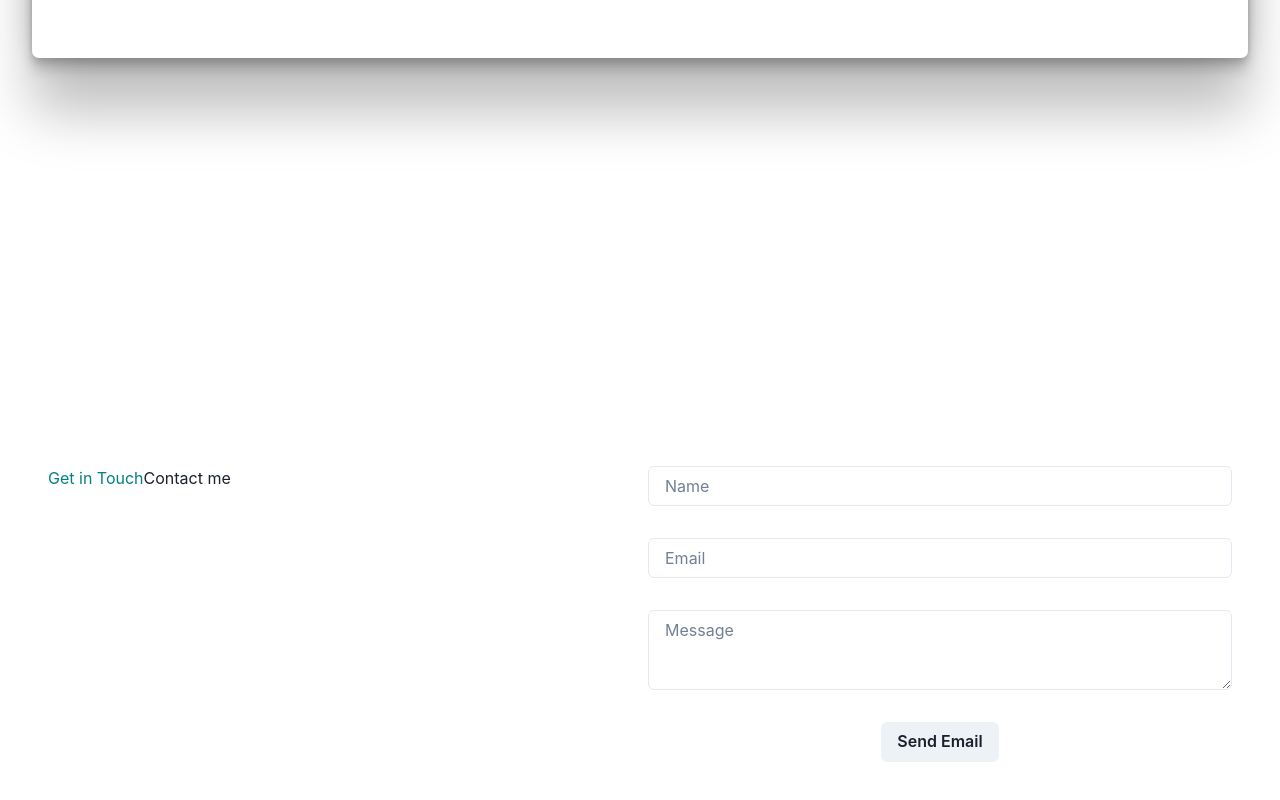
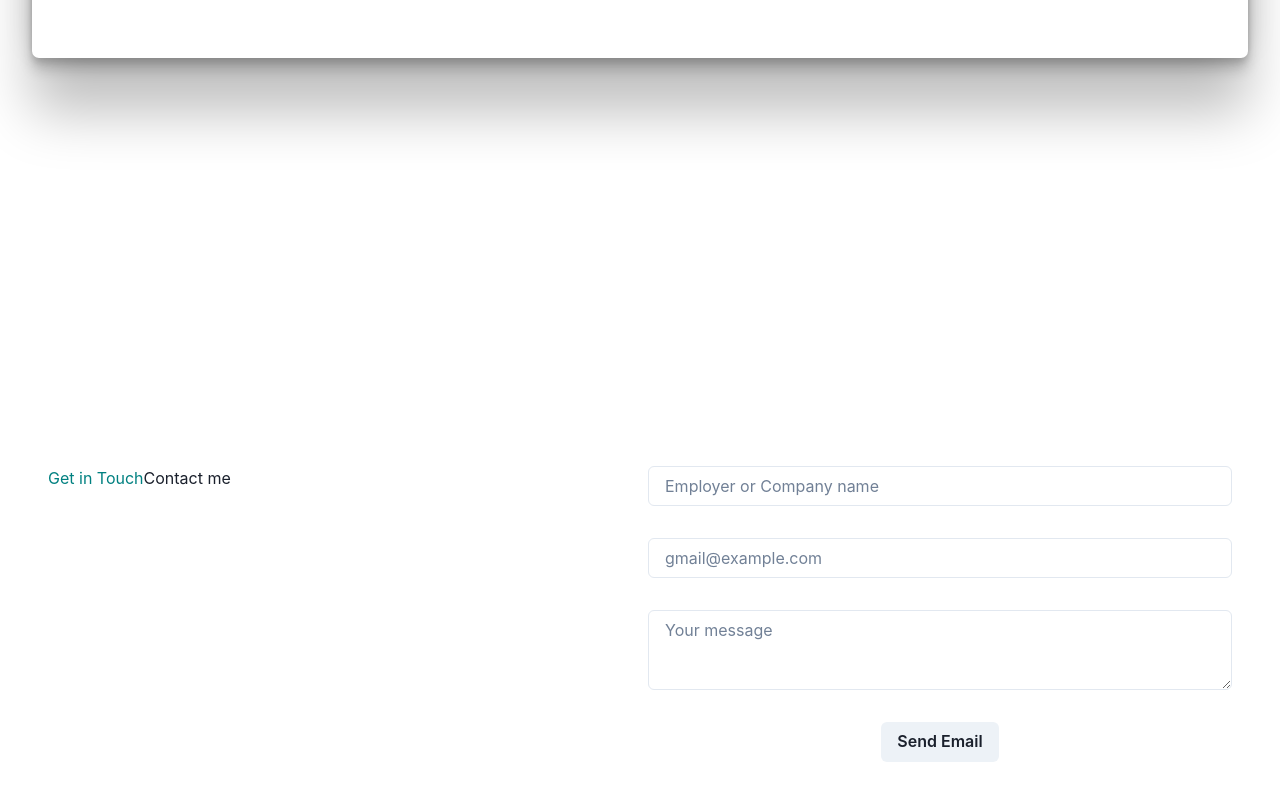
Before and after one commit to pravhatray/pravhatray.github.io, a React (Create React App) app: page / in a window 1280 px wide. Shown: the part 3452-4252 px from the top of the page. Built offline with nearby package versions, Linux system fonts and the light colour scheme; a web font is replaced by a local one.

Commit message:
email functionality

```diff
--- a/src/Components/ContactMe/Contact.jsx
+++ b/src/Components/ContactMe/Contact.jsx
@@ -1,35 +1,80 @@
 
-import React, {  useRef, useState } from "react";
+import React, {  useState,useEffect } from "react";
 import styles from "./Contact.module.css";
 import emailjs from "@emailjs/browser";
 import { Box, Button, Input, SimpleGrid, Textarea } from "@chakra-ui/react";
 
 const Contact = () => {
 
-  const form = useRef();
-  const [done, setDone] = useState(false)
-  const sendEmail = (e) => {
+  const [values, setValues] = useState({
+    fullName: '',
+    email: '',
+
+    message: ''
+  });
+  const [status, setStatus] = useState('');
+
+
+
+  // const sendEmail = (e) => {
+  //   e.preventDefault();
+
+  //   emailjs
+  //     .send(
+  //       "service_n0iwy9m",
+  //       "template_68x8x5v",
+  //      values,
+  //       "CfVPNUitRuynd2t3g"
+  //     )
+  //     .then(
+  //       (result) => {
+  //         console.log("Success!!",result);
+  //         setValues({
+  //           fullName: '',
+  //           email: '',
+  //           role: '',
+  //           message: ''
+  //         });
+  //         setStatus('SUCCESS');
+  //       },
+  //       (error) => {
+  //         console.log(error.text);
+  //       }
+  //     );
+  // };
+
+
+  const handleSubmit = (e) => {
     e.preventDefault();
+    emailjs.send('service_n0iwy9m', 'template_68x8x5v', values, 'Y4tJDYFr57fRjw8o3')
+      .then(response => {
+        console.log('SUCCESS!', response);
+        setValues({
+          fullName: '',
+          email: '',
 
-    emailjs
-      .send(
-        "service_n0iwy9m",
-        "template_68x8x5v",
-        form.current,
-        "CfVPNUitRuynd2t3g"
-      )
-      .then(
-        (result) => {
-          console.log(result.text);
-          setDone(true);
-          form.reset();
-        },
-        (error) => {
-          console.log(error.text);
-        }
-      );
-  };
+          message: ''
+        });
+        setStatus('SUCCESS');
+      }, error => {
+        console.log('FAILED...', error);
+      });
+  }
 
+  useEffect(() => {
+    if(status === 'SUCCESS') {
+      setTimeout(() => {
+        setStatus('');
+      }, 3000);
+    }
+  }, [status]);
+
+  const handleChange = (e) => {
+    setValues(values => ({
+      ...values,
+      [e.target.name]: e.target.value
+    }))
+  }
   return (
     <SimpleGrid columns={[1,1,2]}  gap={4} className={styles.contact_form} id="contact">
       {/* left side copy and paste from work section */}
@@ -46,12 +91,13 @@ const Contact = () => {
 
       {/* right side form */}
       <Box className={styles.c_right}>
-        <form ref={form} onSubmit={sendEmail}>
-          <Input type="text" name="user_name" className="user"  placeholder="Name"/>
-          <Input type="email" name="user_email" className="user" placeholder="Email"/>
-          <Textarea name="message" className="user" placeholder="Message"/>
+      {status && renderAlert()}
+        <form  onSubmit={handleSubmit}>
+          <Input value={values.fullName} classname={styles.user}     onChange={handleChange} label="Full Name" name="fullName" type="text" placeholder="Employer or Company name"/>
+          <Input value={values.email} classname={styles.user}     onChange={handleChange} label="E-Mail" name="email" type="email" placeholder="gmail@example.com"/>
+          <Textarea value={values.message}  classname={styles.user}    onChange={handleChange} label="Your message here" name="message" placeholder="Your message"/>
           <Button type="submit" value="Send" className={styles.button}>Send Email</Button>
-          <span>{done && "Thanks for Contacting me"}</span>
+
           <Box
             className="blur c-blur1"
             style={{ background: "var(--purple)" }}
@@ -61,5 +107,9 @@ const Contact = () => {
     </SimpleGrid>
   );
 };
-
+const renderAlert = () => (
+  <div className="px-4 py-3 leading-normal text-blue-700 bg-blue-100 rounded mb-5 text-center">
+    <p>Your message send successfully</p>
+  </div>
+)
 export default Contact;
```
